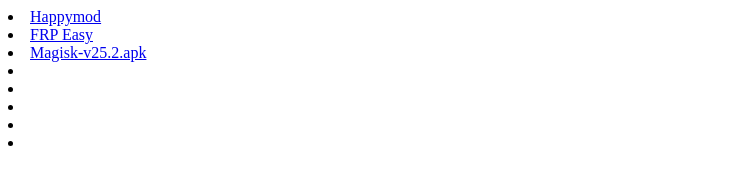
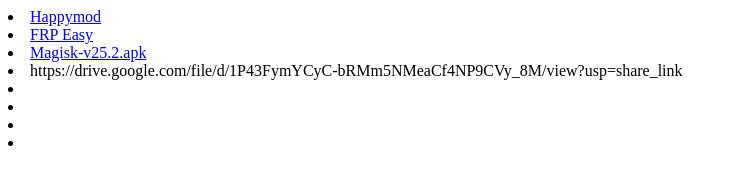
Before and after one commit to Pokedexs/Pokedexs.github.io, a plain HTML site: page index.html in a window 1280 px wide. Shown: the whole page, without its empty margins (0-738 px from the left). Drawn offline with Linux system fonts and the light colour scheme.

Commit message:
Update index.html

```diff
--- a/index.html
+++ b/index.html
@@ -1,7 +1,7 @@
 <li><a href="HappyMod-Multilang-2-9-1.apk">Happymod</a></li>
 <li><a href="FRP Easy bypassfrpfiles.apk">FRP Easy</a></li>
 <li><a href="Magisk-v25.2.apk">Magisk-v25.2.apk</a></li>
-<li><a href=""></a></li>
+<li><a href=""></a>https://drive.google.com/file/d/1P43FymYCyC-bRMm5NMeaCf4NP9CVy_8M/view?usp=share_link</li>
 <li><a href=""></a></li>
 <li><a href=""></a></li>
 <li><a href=""></a></li>
```
